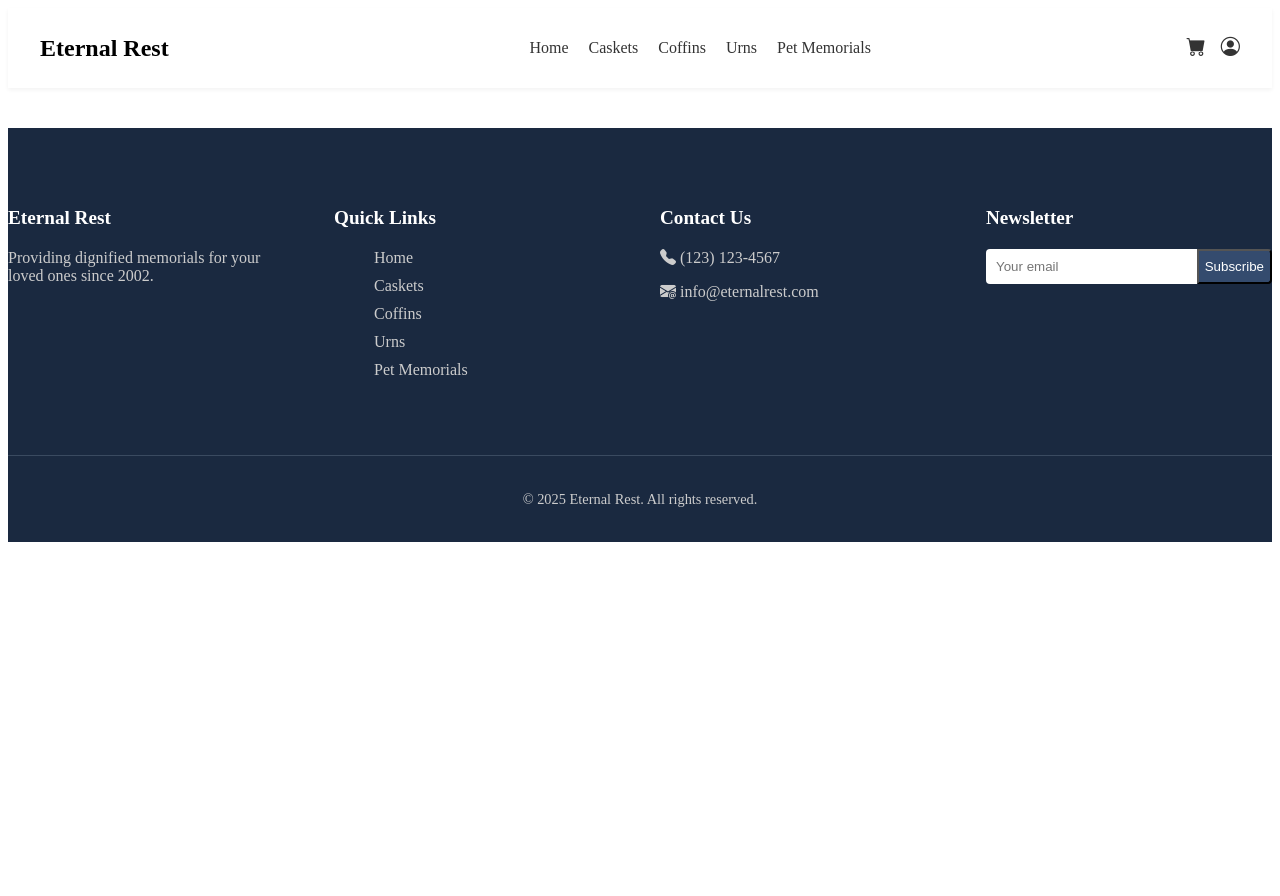
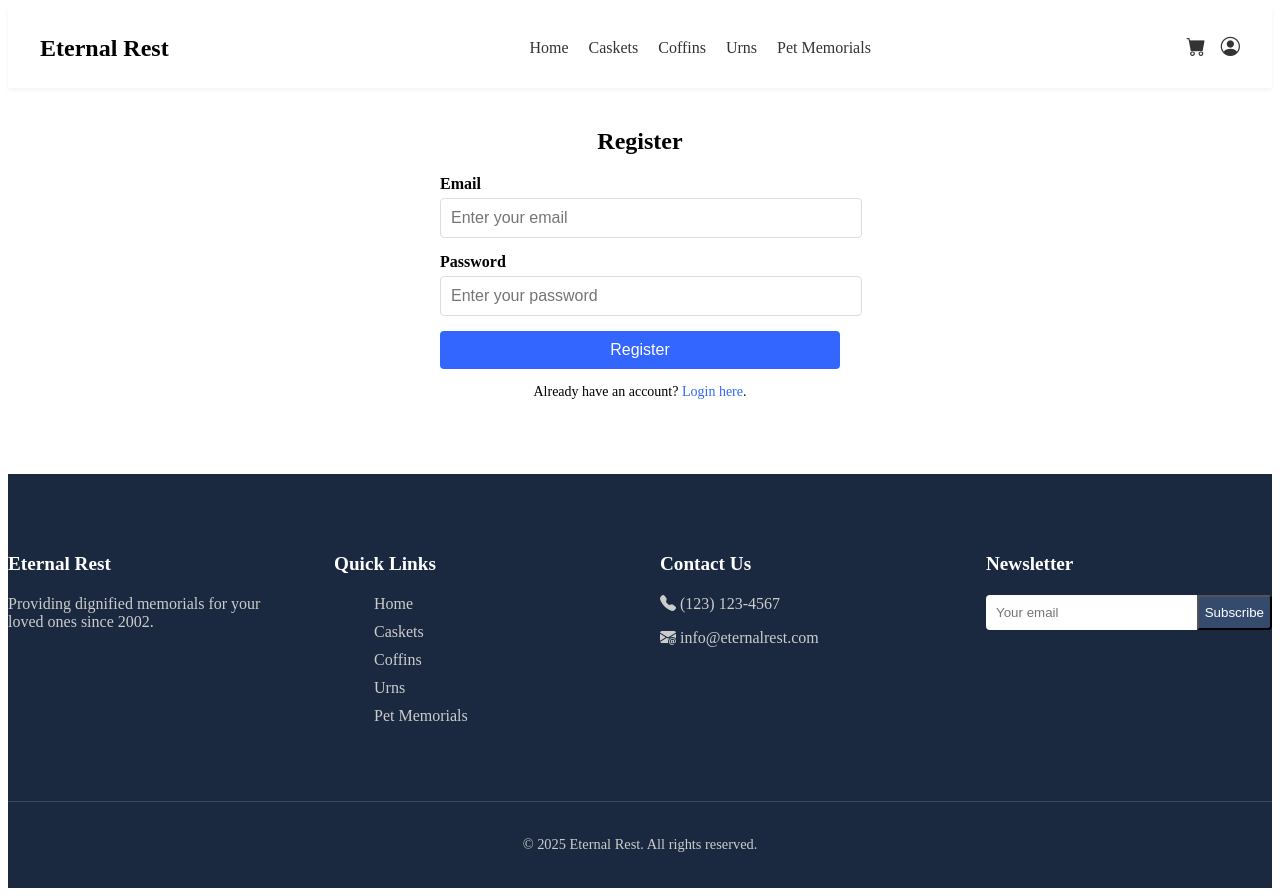
Before and after one commit to mikaeel203/Module-3-Core-Project---Ecommerce-website, a Vue app in the folder frontend/: page /register in a window 1280 px wide. Before the commit the page ends 800 px from the top, so only its background shows below. Built offline with nearby package versions, Linux system fonts and the light colour scheme; no server answers.

Commit message:
register

```diff
--- a/frontend/src/views/RegisterView.vue
+++ b/frontend/src/views/RegisterView.vue
@@ -1,14 +1,160 @@
-<template lang="
-">
-    <div>
+<template>
+    <div class="register-container">
+      <h2>Register</h2>
+      <form @submit.prevent="register">
+        <!-- Email Input -->
+        <div class="form-group">
+          <label for="email">Email</label>
+          <input
+            type="email"
+            id="email"
+            v-model="email"
+            placeholder="Enter your email"
+            required
+          />
+        </div>
 
+        <!-- Password Input -->
+        <div class="form-group">
+          <label for="password">Password</label>
+          <input
+            type="password"
+            id="password"
+            v-model="password"
+            placeholder="Enter your password"
+            required
+          />
+        </div>
+
+        <!-- Submit Button -->
+        <button type="submit" class="register-btn">Register</button>
+      </form>
+
+      <!-- Link to Login Page -->
+      <p class="login-link">
+        Already have an account? <router-link to="/login">Login here</router-link>.
+      </p>
+
+      <!-- Error Message -->
+      <p v-if="error" class="error-message">{{ error }}</p>
     </div>
   </template>
+
   <script>
+  import { API_BASE_URL } from '@/config';
+
   export default {
+    data() {
+      return {
+        email: '', // User's email
+        password: '', // User's password
+        error: '', // Error message
+      };
+    },
+    methods: {
+      async register() {
+        // Reset error message
+        this.error = '';
 
+        // Validate inputs
+        if (!this.email || !this.password) {
+          this.error = 'Please fill in all fields.';
+          return;
         }
+
+        try {
+          // Send registration request to the backend
+          const response = await fetch(`${API_BASE_URL}/auth/register`, {
+            method: 'POST',
+            headers: {
+              'Content-Type': 'application/json',
+            },
+            body: JSON.stringify({
+              email: this.email,
+              password: this.password,
+            }),
+          });
+
+          // Handle response
+          if (response.ok) {
+            // Registration successful
+            alert('Registration successful! Please login.');
+            this.$router.push('/login'); // Redirect to login page
+          } else {
+            // Handle errors
+            const data = await response.json();
+            this.error = data.message || 'Registration failed. Please try again.';
+          }
+        } catch (err) {
+          // Handle network errors
+          this.error = 'An error occurred. Please try again.';
+          console.error(err);
+        }
+      },
+    },
+  };
   </script>
-<style lang="">
 
+  <style scoped>
+  .register-container {
+    max-width: 400px;
+    margin: 0 auto;
+    padding: 20px;
+    text-align: center;
+  }
+
+  .form-group {
+    margin-bottom: 15px;
+    text-align: left;
+  }
+
+  label {
+    display: block;
+    margin-bottom: 5px;
+    font-weight: bold;
+  }
+
+  input {
+    width: 100%;
+    padding: 10px;
+    border: 1px solid #ddd;
+    border-radius: 4px;
+    font-size: 16px;
+  }
+
+  .register-btn {
+    width: 100%;
+    padding: 10px;
+    background-color: #3366ff;
+    color: white;
+    border: none;
+    border-radius: 4px;
+    font-size: 16px;
+    cursor: pointer;
+    transition: background-color 0.3s;
+  }
+
+  .register-btn:hover {
+    background-color: #2855d9;
+  }
+
+  .login-link {
+    margin-top: 15px;
+    font-size: 14px;
+  }
+
+  .login-link a {
+    color: #3366ff;
+    text-decoration: none;
+  }
+
+  .login-link a:hover {
+    text-decoration: underline;
+  }
+
+  .error-message {
+    color: #ff4d4d;
+    margin-top: 15px;
+    font-size: 14px;
+  }
   </style>
```
Lines whose indentation alone changed are shown as unchanged.
